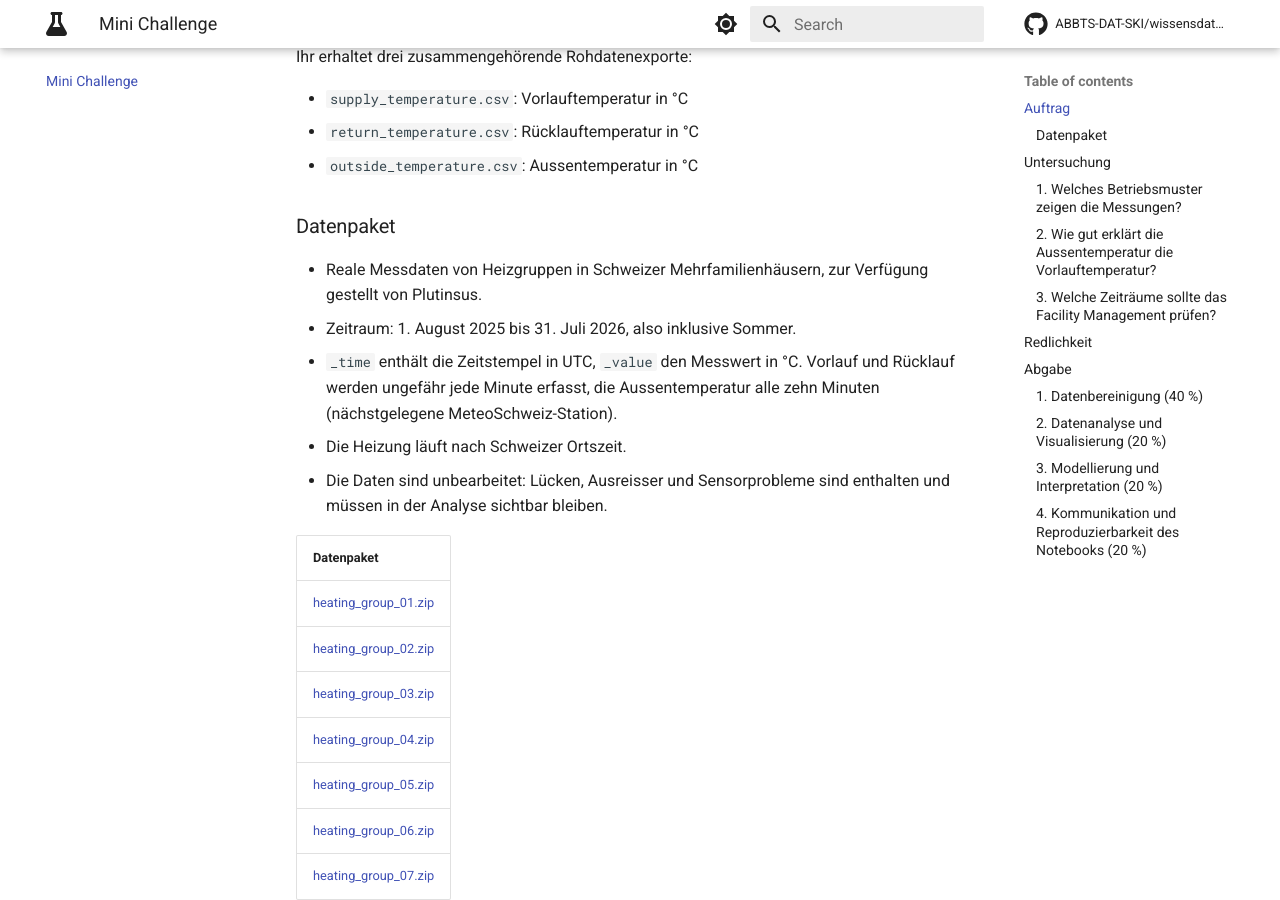
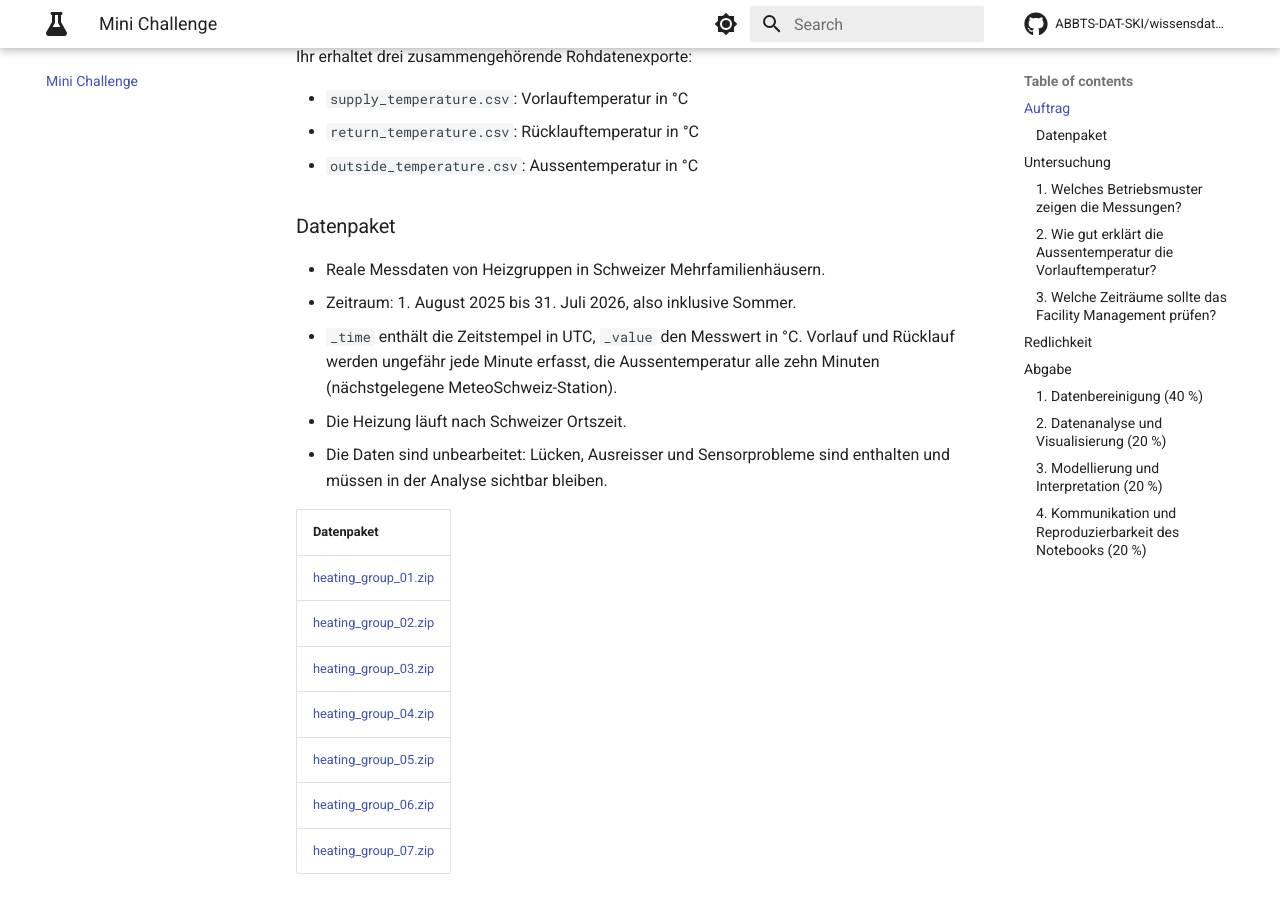
Before and after one commit to ABBTS-DAT-SKI/wissensdatenbank, an MkDocs documentation site: the page built from docs/mini_challenge.md, in a window 1280 px wide and 900 px high, scrolled down 437 px. Built offline with MkDocs 1.6.1 and Material for MkDocs 9.7.7, drawn with Linux system fonts in a browser that asks for light colours; comment, search, counter and statistics services are not loaded.

Commit message:
Mini-Challenge: Datenquelle nicht namentlich nennen
Co-Authored-By: Claude Opus 5.5 <noreply@anthropic.com>

```diff
--- a/docs/mini_challenge.md
+++ b/docs/mini_challenge.md
@@ -19,8 +19,7 @@ Ihr erhaltet drei zusammengehörende Rohdatenexporte:
 
 ### Datenpaket
 
-- Reale Messdaten von Heizgruppen in Schweizer Mehrfamilienhäusern,
-  zur Verfügung gestellt von Plutinsus.
+- Reale Messdaten von Heizgruppen in Schweizer Mehrfamilienhäusern.
 - Zeitraum: 1. August 2025 bis 31. Juli 2026, also inklusive Sommer.
 - `_time` enthält die Zeitstempel in UTC, `_value` den Messwert in °C. Vorlauf
   und Rücklauf werden ungefähr jede Minute erfasst, die Aussentemperatur alle
```
